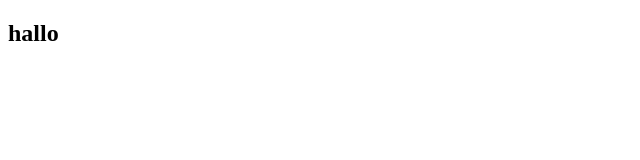
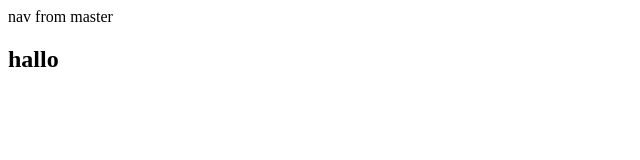
Before and after one commit to abdullahAljuhi/git.exam, a plain HTML site: page index.html in a window 1280 px wide. Shown: the whole page, without its empty margins (0-640 px from the left). Drawn offline with Linux system fonts and the light colour scheme.

Commit message:
add nav from master branch

```diff
--- a/index.html
+++ b/index.html
@@ -7,6 +7,9 @@
     <title>Document</title>
 </head>
 <body>
+    <nav>
+        nav from master
+    </nav>
     <h2>
         hallo
     </h2>
```
